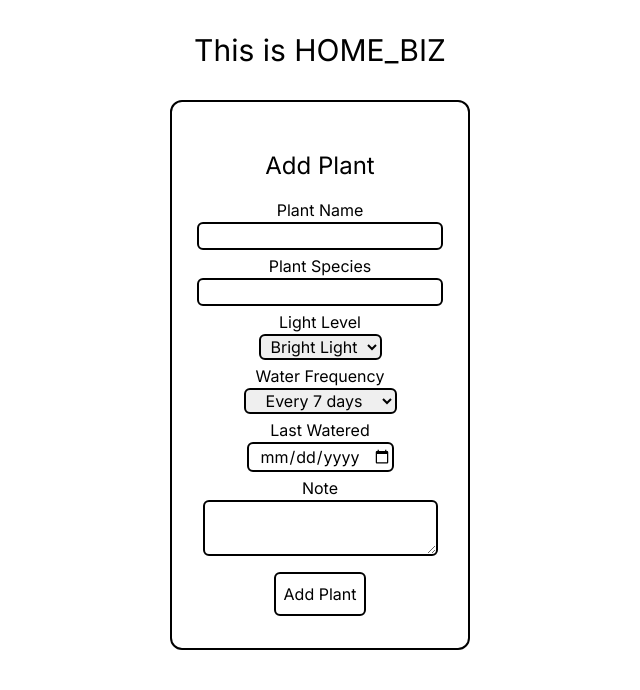
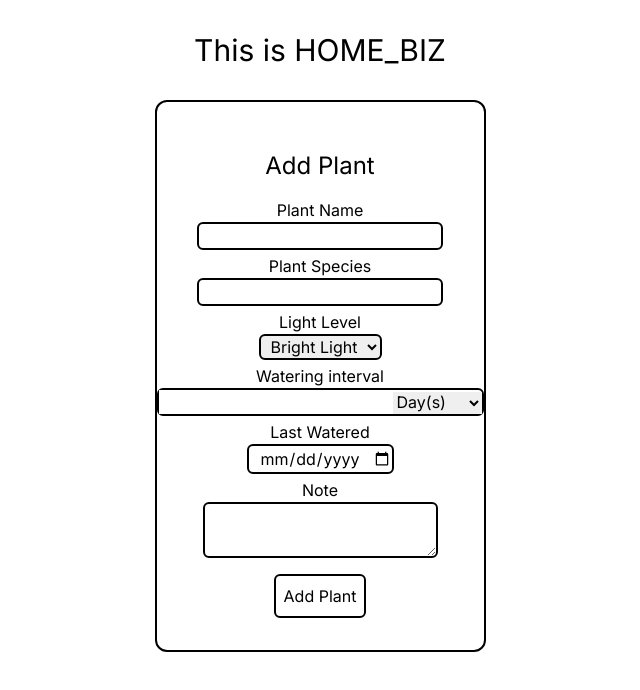
Before and after one commit to Home-Biz-LLS/home-biz, a Next.js app: page / in a window 1280 px wide. Shown: the top 690 px of the page, without its empty margins (320-960 px from the left). Built offline with nearby package versions, Linux system fonts and the light colour scheme.

Commit message:
feat: (AddPlant.tsx / PlantCard.tsx) watering interval

```diff
--- a/src/app/components/AddPlant/AddPlant.tsx
+++ b/src/app/components/AddPlant/AddPlant.tsx
@@ -11,7 +11,8 @@ const AddPlant: React.FC<AddPlantProps> = ({ plants, setPlants }) => {
   const nameRef = React.useRef<HTMLInputElement>(null);
   const plantTypeRef = React.useRef<HTMLInputElement>(null);
   const lightRef = React.useRef<HTMLSelectElement>(null);
-  const waterRef = React.useRef<HTMLSelectElement>(null);
+  const waterRefInt = React.useRef<HTMLInputElement>(null)
+  const waterRefUnit = React.useRef<HTMLSelectElement>(null);
   const lastWateredRef = React.useRef<HTMLInputElement>(null)
   const noteRef = React.useRef<HTMLTextAreaElement>(null);
 
@@ -21,16 +22,17 @@ const AddPlant: React.FC<AddPlantProps> = ({ plants, setPlants }) => {
     const plantName = nameRef.current?.value || "";
     const plantType = plantTypeRef.current?.value || "";
     const lightLevel = lightRef.current?.value || "";
-    const waterFrequency = waterRef.current?.value || "";
+    const waterFrequencyInt = waterRefInt.current?.value || "";
+    const waterFrequencyUnit = waterRefUnit.current?.value || "";
     const lastWatered = lastWateredRef.current?.value || ""
     const note = noteRef.current?.value || "";
     const isEditing = false;
     setPlants([
       ...plants,
-      { id, isEditing, plantName, plantType, lightLevel, waterFrequency, lastWatered, note },
+      { id, isEditing, plantName, plantType, lightLevel, waterFrequencyUnit, waterFrequencyInt, lastWatered, note },
     ]);
 
-    const refs = [nameRef, lightRef, waterRef, noteRef];
+    const refs = [nameRef, lightRef, waterRefInt, waterRefUnit,noteRef];
     refs.forEach((ref) => {
       if (ref.current) {
         ref.current.value = "";
@@ -78,20 +80,28 @@ const AddPlant: React.FC<AddPlantProps> = ({ plants, setPlants }) => {
         <option value="Indirect Light">Indirect Light</option>
         <option value="Low Light">Low Light</option>
       </select>
-      <label htmlFor="water_freq">Water Frequency</label>
-      <select
+      <label htmlFor="water_freq">Watering interval</label>
+      <div className="border-solid border-2 border-black rounded-md mb-1">
+    <input type="number" className="text-center" ref={waterRefInt}/>
+    <select ref={waterRefUnit}>
+      <option value="Day">Day(s)</option>
+      <option value="Week">Week(s)</option>
+      <option value="Month">Month(s)</option>
+    </select>
+    </div>
+      {/* <select
         className="border-solid border-2 border-black rounded-md mb-1 text-center"
         id="water_freq"
         ref={waterRef}
         defaultValue="Water Frequency"
-      >
+      >every
         <option disabled value="">
           Water Frequency
         </option>
         <option value="Every 7 days">Every 7 days</option>
         <option value="Every 14 days">Every 14 days</option>
-        <option value="Every 30 days">Every 30 days</option>
-      </select>
+        <option value="Every 30 days">Every 30 days</option> days
+      </select> */}
       <label htmlFor="last_watered">Last Watered</label>
       <input className="border-solid border-2 border-black rounded-md mb-1 text-center" ref={lastWateredRef} type="date" id="last_watered" name="last_watered"></input>
       <label htmlFor="note">Note</label>
--- a/src/app/components/PlantCard/PlantCard.tsx
+++ b/src/app/components/PlantCard/PlantCard.tsx
@@ -15,7 +15,8 @@ const PlantCard: React.FC<PlantCardProps> = ({ plants, setPlants }) => {
   const nameRef = React.useRef<HTMLInputElement>(null);
   const plantTypeRef = React.useRef<HTMLInputElement>(null);
   const lightRef = React.useRef<HTMLSelectElement>(null);
-  const waterRef = React.useRef<HTMLSelectElement>(null);
+  const waterRefInt = React.useRef<HTMLInputElement>(null);
+  const waterRefUnit = React.useRef<HTMLSelectElement>(null);
   const lastWateredRef = React.useRef<HTMLInputElement>(null);
   const noteRef = React.useRef<HTMLTextAreaElement>(null);
 
@@ -30,7 +31,8 @@ const PlantCard: React.FC<PlantCardProps> = ({ plants, setPlants }) => {
       plant.lightLevel = lightRef.current?.value || "";
       plant.plantName = nameRef.current?.value || "";
       plant.plantType = plantTypeRef.current?.value || "";
-      plant.waterFrequency = waterRef.current?.value || "";
+      plant.waterFrequencyInt = waterRefInt.current?.value || "";
+      plant.waterFrequencyUnit = waterRefUnit.current?.value || "";
       plant.lastWatered = lastWateredRef.current?.value || "";
       plant.note = noteRef.current?.value || "";
     }
@@ -77,18 +79,20 @@ const PlantCard: React.FC<PlantCardProps> = ({ plants, setPlants }) => {
                     <option value="Indirect Light">Indirect Light</option>
                     <option value="Low Light">Low Light</option>
                   </select>
+                  <div className="text-center border-solid border-2 border-black rounded-md mb-1">
+                    <input type="number"ref={waterRefInt} defaultValue={plant.waterFrequencyInt}/>
                     <select
-                    className="text-center border-solid border-2 border-black rounded-md mb-1"
-                    ref={waterRef}
-                    defaultValue={plant.waterFrequency}
+                      ref={waterRefUnit}
+                      defaultValue={plant.waterFrequencyUnit}
                     >
                       <option disabled value="">
                         Water Frequency
                       </option>
-                    <option value="Every 7 days">Every 7 days</option>
-                    <option value="Every 14 days">Every 14 days</option>
-                    <option value="Every 30 days">Every 30 days</option>
+                      <option value="Day">Day(s)</option>
+                      <option value="Week">Week(s)</option>
+                      <option value="Month">Month(s)</option>
                     </select>
+                  </div>
                   <label htmlFor="last_watered">Last Watered</label>
                   <input
                     className="border-solid border-2 border-black rounded-md mb-1 text-center"
@@ -96,6 +100,7 @@ const PlantCard: React.FC<PlantCardProps> = ({ plants, setPlants }) => {
                     type="date"
                     id="last_watered"
                     name="last_watered"
+                    defaultValue={plant.lastWatered}
                   ></input>
                   <label htmlFor="plant_note">Note</label>
                   <textarea
@@ -149,7 +154,10 @@ const PlantCard: React.FC<PlantCardProps> = ({ plants, setPlants }) => {
                   <h2 className="text-lg font-bold">{plant.plantName}</h2>
                   <h3>{plant.plantType}</h3>
                   <p>Light Level: {plant.lightLevel}</p>
-                  <p>Water frequency: {plant.waterFrequency}</p>
+                  <p>
+                    Watering interval: {plant.waterFrequencyInt}{" "}
+                    {plant.waterFrequencyUnit}
+                  </p>
                   <p>Last Watered: {plant.lastWatered}</p>
                   <p>Note: {plant.note}</p>
                 </>
--- a/src/app/types.ts
+++ b/src/app/types.ts
@@ -4,7 +4,8 @@ export type PlantT = {
   plantName: string;
   plantType: string;
   lightLevel: string;
-  waterFrequency: string;
+  waterFrequencyInt: string;
+  waterFrequencyUnit: string;
   lastWatered: string;
   note: string;
 };
```
Lines whose indentation alone changed are shown as unchanged.
